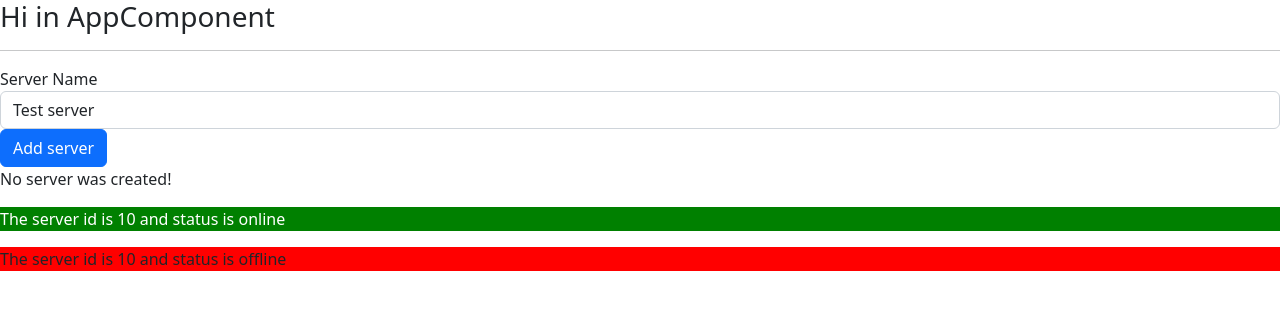
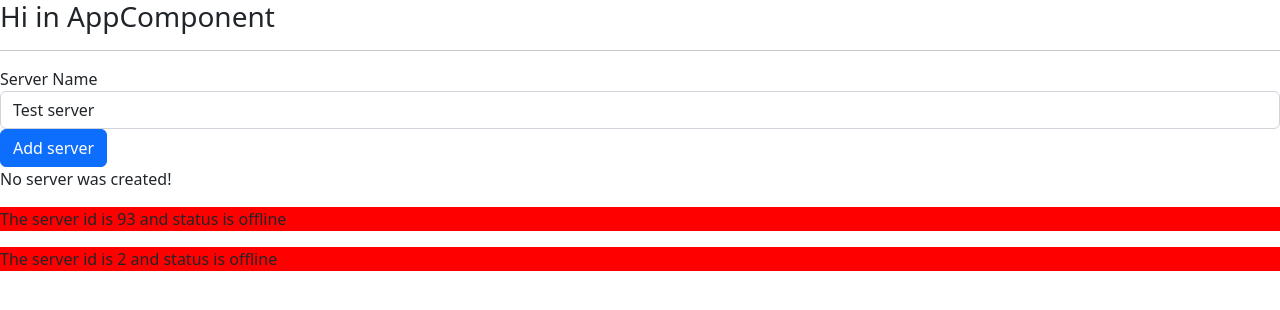
Before and after one commit to agencik007/angular-course, an Angular app: page / in a window 1280 px wide. Shown: the top 310 px of the page. Built offline with nearby package versions, Linux system fonts and the light colour scheme.

Commit message:
practicing ngFor directive

```diff
--- a/src/app/server/server.component.ts
+++ b/src/app/server/server.component.ts
@@ -10,7 +10,7 @@ import { Component } from '@angular/core';
   `]
 })
 export class ServerComponent {
-  serverId: number = 10;
+  serverId: number = Math.floor(Math.random() * 100) + 1;
   serverStatus: string = 'offline';
 
   constructor() {
--- a/src/app/servers/servers.component.html
+++ b/src/app/servers/servers.component.html
@@ -15,5 +15,4 @@
 <ng-template #noServer>
   <p>No server was created!</p>
 </ng-template>
-<app-server></app-server>
-<app-server></app-server>
+<app-server *ngFor="let server of servers"></app-server>
--- a/src/app/servers/servers.component.ts
+++ b/src/app/servers/servers.component.ts
@@ -15,7 +15,7 @@ export class ServersComponent implements OnInit {
   serverCreationStatus = 'No server was created!'
   serverName = 'Test server'
   serverCreated = false;
-
+  servers = ['test server', 'test server 2'];
 
   constructor() {
     setTimeout(() => {
@@ -27,6 +27,7 @@ export class ServersComponent implements OnInit {
 
   onCreateServer() {
     this.serverCreated = true;
+    this.servers.push(this.serverName);
     this.serverCreationStatus = `Server was created, server name is ${this.serverName}`
   }
 
```
Also changed, not shown: 1 other file (tests, documents, lock files or other folders).
